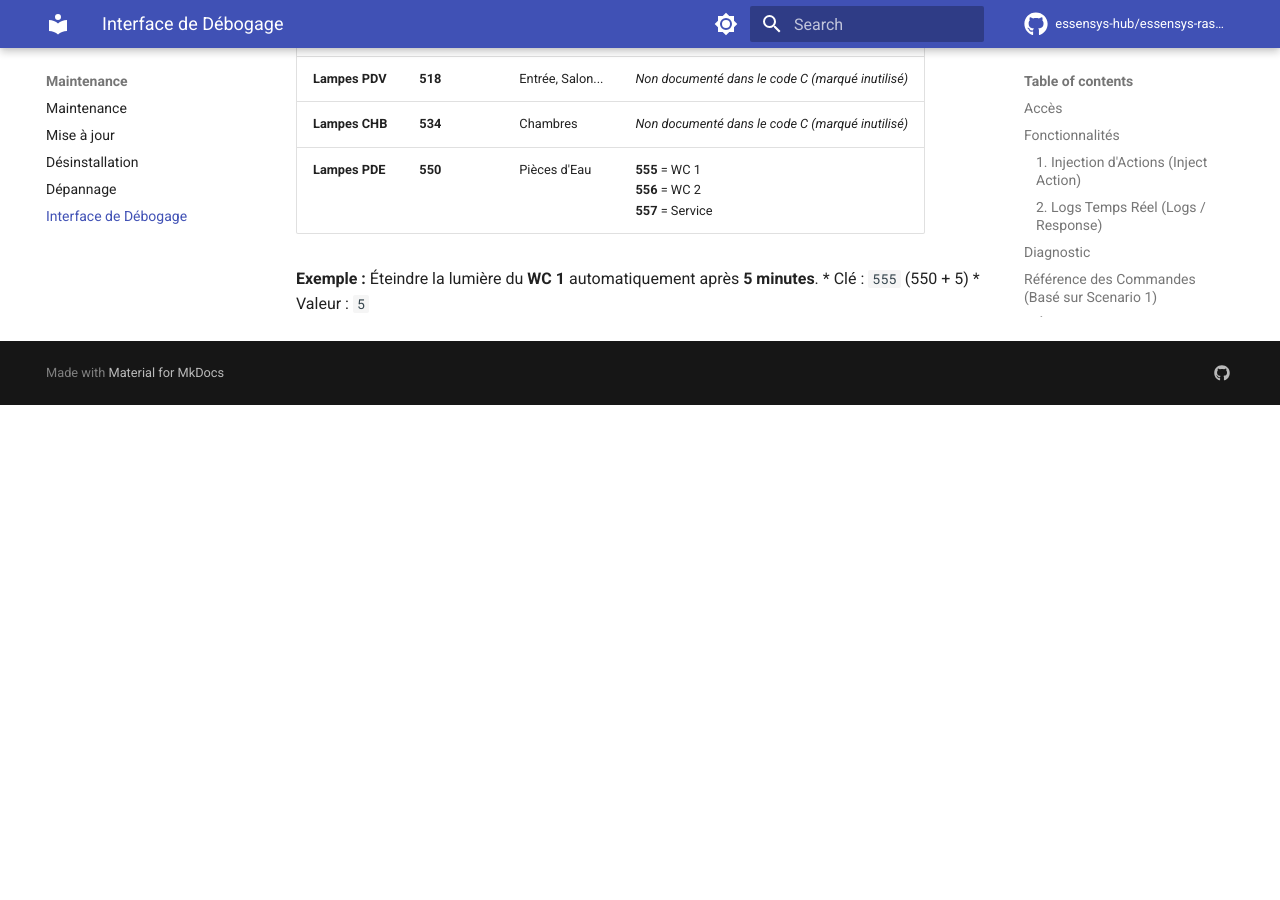
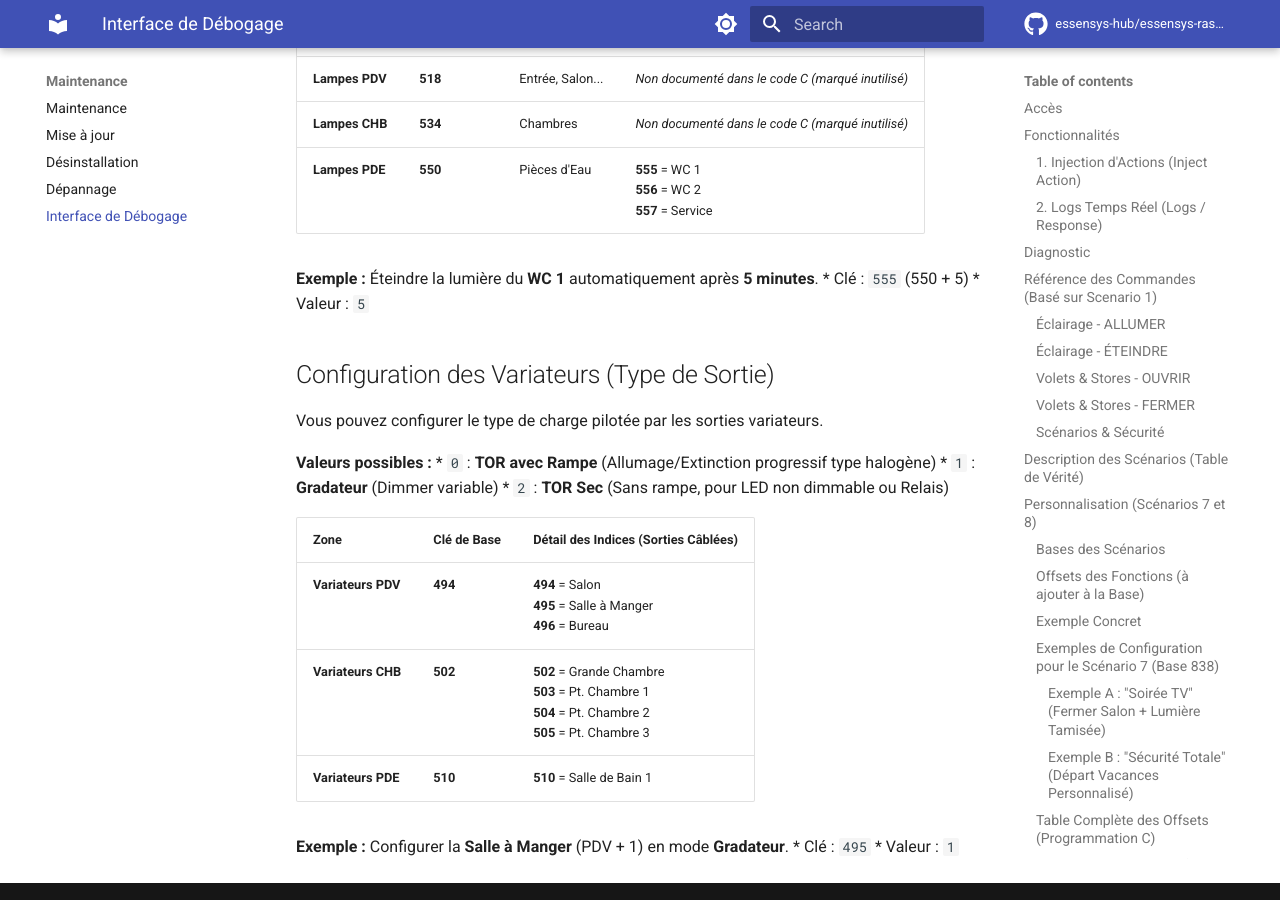
Before and after one commit to essensys-hub/essensys-raspberry-install, an MkDocs documentation site: the page built from docs/maintenance/debug.md, in a window 1280 px wide and 900 px high, scrolled down 12527 px. Built offline with MkDocs 1.6.1 and Material for MkDocs 9.7.7, drawn with Linux system fonts in a browser that asks for light colours; comment, search, counter and statistics services are not loaded; the version menu is left out; before the commit the page ends 12932 px from its top, so only the background shows below that.

Commit message:
Add dimmer configuration guide (Indices 494-510)

```diff
--- a/docs/maintenance/debug.md
+++ b/docs/maintenance/debug.md
@@ -302,3 +302,22 @@ Vous pouvez régler la durée de course des volets ou le temps d'extinction auto
 **Exemple :** Éteindre la lumière du **WC 1** automatiquement après **5 minutes**.
 *   Clé : `555` (550 + 5)
 *   Valeur : `5`
+
+## Configuration des Variateurs (Type de Sortie)
+
+Vous pouvez configurer le type de charge pilotée par les sorties variateurs.
+
+**Valeurs possibles :**
+*   `0` : **TOR avec Rampe** (Allumage/Extinction progressif type halogène)
+*   `1` : **Gradateur** (Dimmer variable)
+*   `2` : **TOR Sec** (Sans rampe, pour LED non dimmable ou Relais)
+
+| Zone | Clé de Base | Détail des Indices (Sorties Câblées) |
+| :--- | :--- | :--- |
+| **Variateurs PDV** | **494** | **494** = Salon<br>**495** = Salle à Manger<br>**496** = Bureau |
+| **Variateurs CHB** | **502** | **502** = Grande Chambre<br>**503** = Pt. Chambre 1<br>**504** = Pt. Chambre 2<br>**505** = Pt. Chambre 3 |
+| **Variateurs PDE** | **510** | **510** = Salle de Bain 1 |
+
+**Exemple :** Configurer la **Salle à Manger** (PDV + 1) en mode **Gradateur**.
+*   Clé : `495`
+*   Valeur : `1`
```
